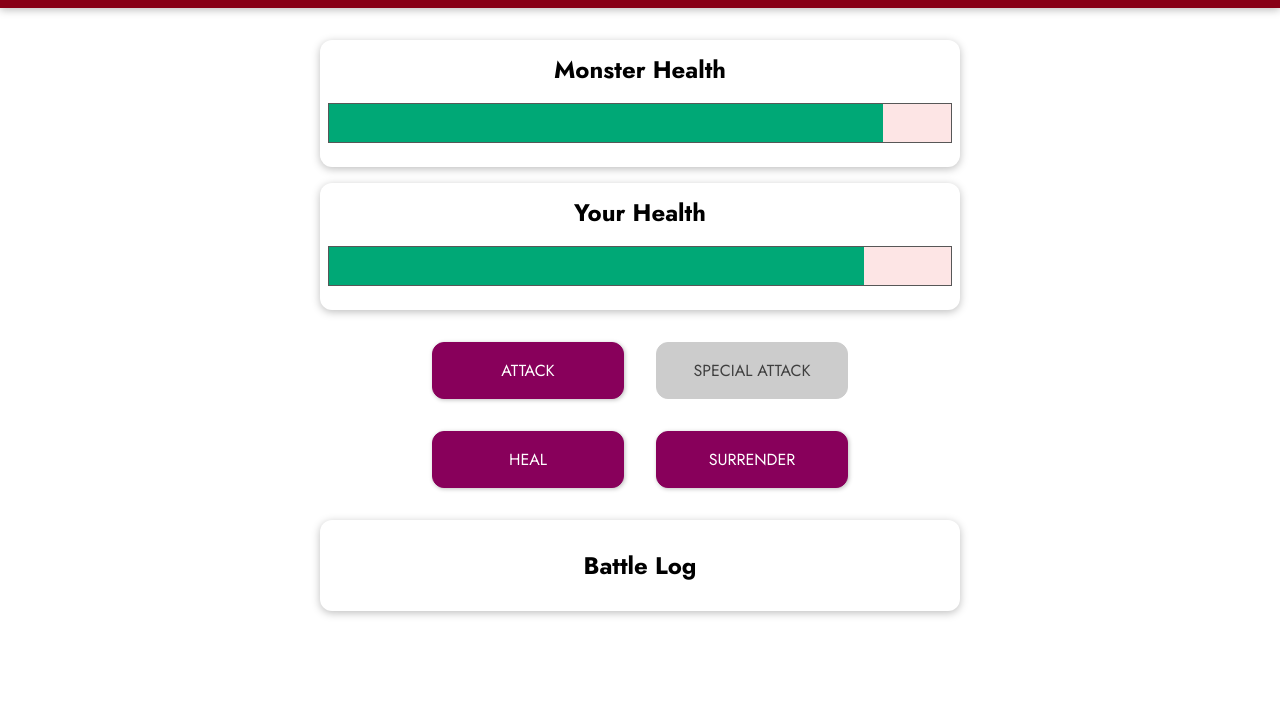
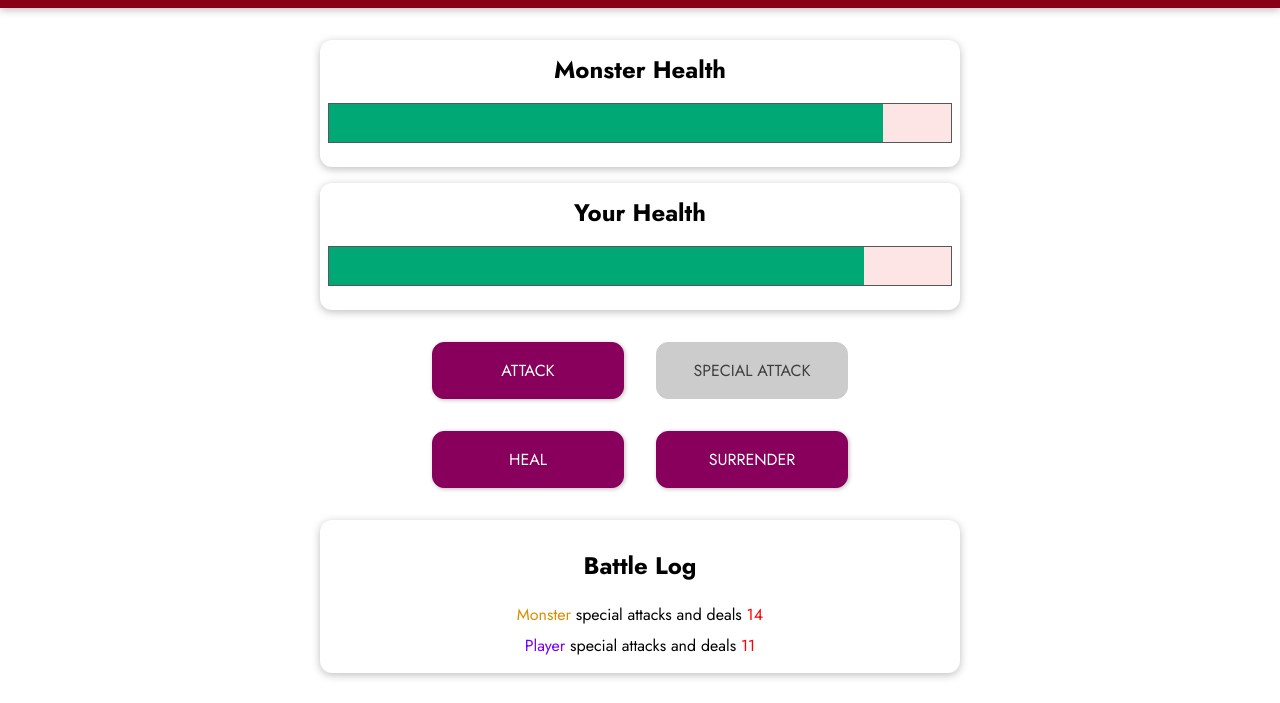
Before and after one commit to Leoonpr/vueWebGame, a plain HTML site: page index.html in a window 1280 px wide. Both pictures are taken after a click on the button "ATTACK". Shown: the part 97-800 px from the top of the page. Drawn offline with nearby package versions, Linux system fonts and the light colour scheme.

Commit message:
feat: Adding a Battle Log

```diff
--- a/app.js
+++ b/app.js
@@ -10,6 +10,7 @@ const app = Vue.createApp({
       currentRound: 0,
       currentHeals: 0,
       winner: null,
+      logMessages: [],
     };
   },
   computed: {
@@ -61,21 +62,27 @@ const app = Vue.createApp({
       this.currentRound = 0;
       this.currentHeals = 0;
       this.winner = null;
+      this.logMessages = [];
     },
     attackMonster() {
       this.currentRound++;
       const damage = getRandomValue(5, 12);
       this.monsterHealth -= damage;
+      this.addLogMessage('player', 'attacked', damage);
       this.attackPlayer();
     },
     attackPlayer() {
       const damage = getRandomValue(8, 15);
       this.playerHealth -= damage;
+      this.addLogMessage('monster', 'attacked', damage);
+
     },
     specialAttackMonster() {
       this.currentRound++;
       const damage = getRandomValue(10, 22);
       this.monsterHealth -= damage;
+      this.addLogMessage('player', 'superAttack', damage);
+
       this.attackPlayer();
     },
     healPlayer() {
@@ -86,10 +93,18 @@ const app = Vue.createApp({
         this.playerHealth = 100;
       }
       this.playerHealth += heal;
+      this.addLogMessage('player', 'heal', heal);
       this.attackPlayer();
     },
     surrender() {
       this.winner ='monster';
+    },
+    addLogMessage(who, what, value) {
+      this.logMessages.unshift({
+        actionBy: who,
+        actionType: what,
+        actionValue: value,
+      });
     }
   }
 })
--- a/index.html
+++ b/index.html
@@ -44,7 +44,28 @@
       </section>
       <section id="log" class="container">
         <h2>Battle Log</h2>
-        <ul></ul>
+        <ul>
+          <li v-for="logMessage in logMessages">
+            <span
+              :class="{'log--player': logMessage.actionBy === 'player', 'log--monster': logMessage.actionBy === 'monster'}"
+              >{{ logMessage.actionBy === 'player' ? 'Player' : 'Monster'
+              }}</span
+            >
+            <span v-if="logMessage.actionType === 'heal'">
+              heals himself for
+              <span class="log--heal">{{ logMessage.actionValue }}</span></span
+            >
+            <span  v-else-if="logMessage.actionType === 'superAttack'">
+              super attack and deals
+              <span class="log--damage">{{ logMessage.actionValue }}</span>
+            </span>
+
+            <span v-else>
+              special attacks and deals
+              <span class="log--damage">{{ logMessage.actionValue }}</span>
+            </span>
+          </li>
+        </ul>
       </section>
     </div>
   </body>
--- a/main.js
+++ /dev/null
@@ -1,2 +0,0 @@
-const damage = Math.floor(Math.random() * (12 - 5) + 5);
-console.log("dano do personagem: ", damage);
```
